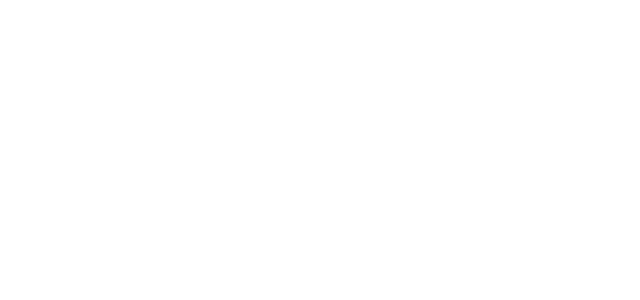
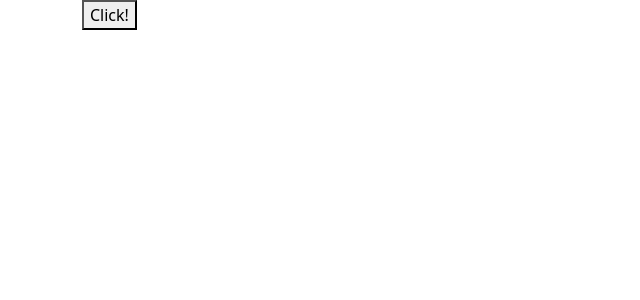
Before and after one commit to QuocHuy248/ReactJs, a React (Create React App) app in the folder hook/: page / in a window 1280 px wide. Shown: the top 300 px of the page, without its empty margins (0-640 px from the left). Built offline with nearby package versions, Linux system fonts and the light colour scheme.

Commit message:
update main

```diff
--- a/hook/src/App.js
+++ b/hook/src/App.js
@@ -1,10 +1,13 @@
 import logo from "./logo.svg";
 import "./App.css";
+import Content from "./components/Content";
 
 function App() {
-    return <div className="Container">
-
-    </div>;
+    return (
+        <div className="container">
+            <Content />
+        </div>
+    );
 }
 
 export default App;
--- /dev/null
+++ b/hook/src/components/Content.jsx
@@ -0,0 +1,15 @@
+import React, { useState } from "react";
+import Lesson from "./Lesson";
+
+export default function Content() {
+    const [status, setStatus] = useState(false);
+    const handleShow = () => {
+        setStatus(!status);
+    };
+    return (
+        <div>
+            <button onClick={handleShow}>Click!</button>
+            <div>{status && <Lesson />}</div>
+        </div>
+    );
+}
--- /dev/null
+++ b/hook/src/components/Lesson.jsx
@@ -0,0 +1,7 @@
+import React from 'react'
+
+export default function Lesson() {
+  return (
+    <div>Lesson</div>
+  )
+}
```
